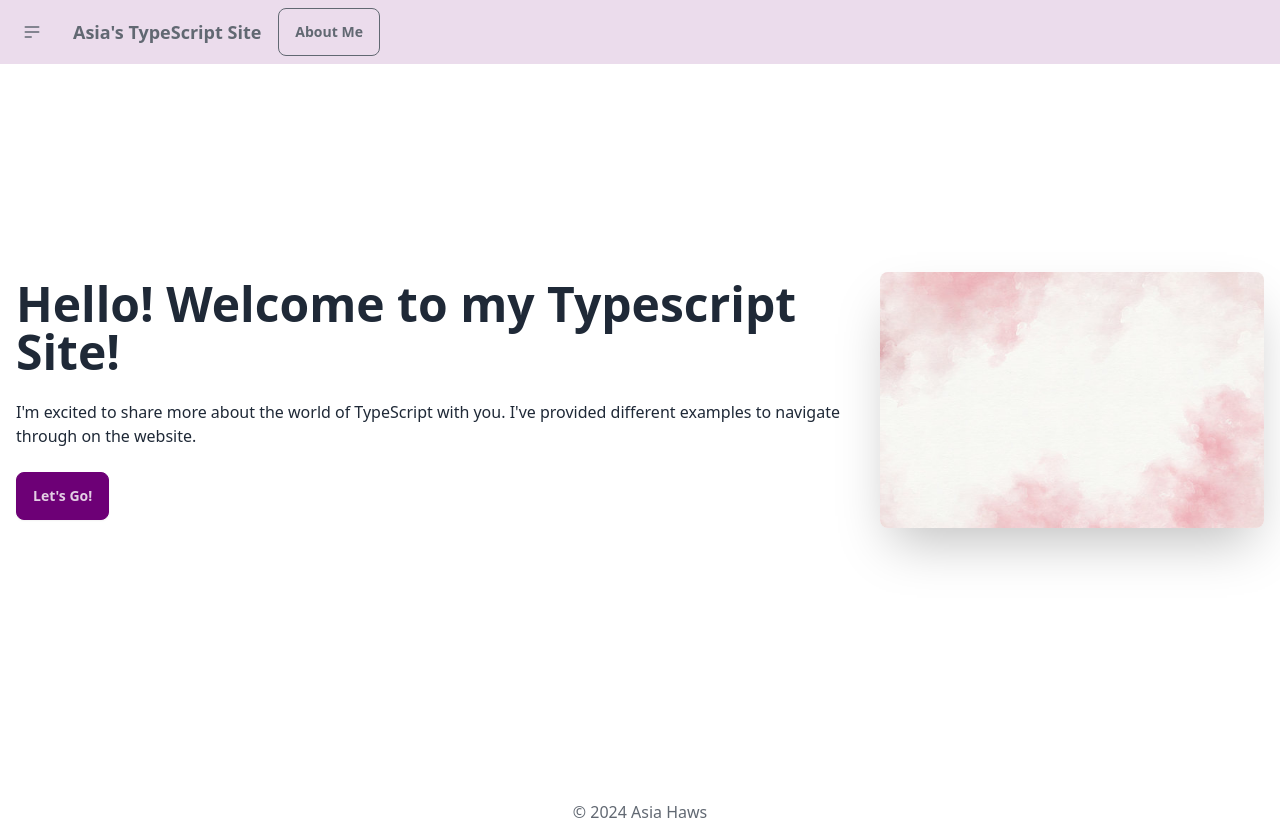
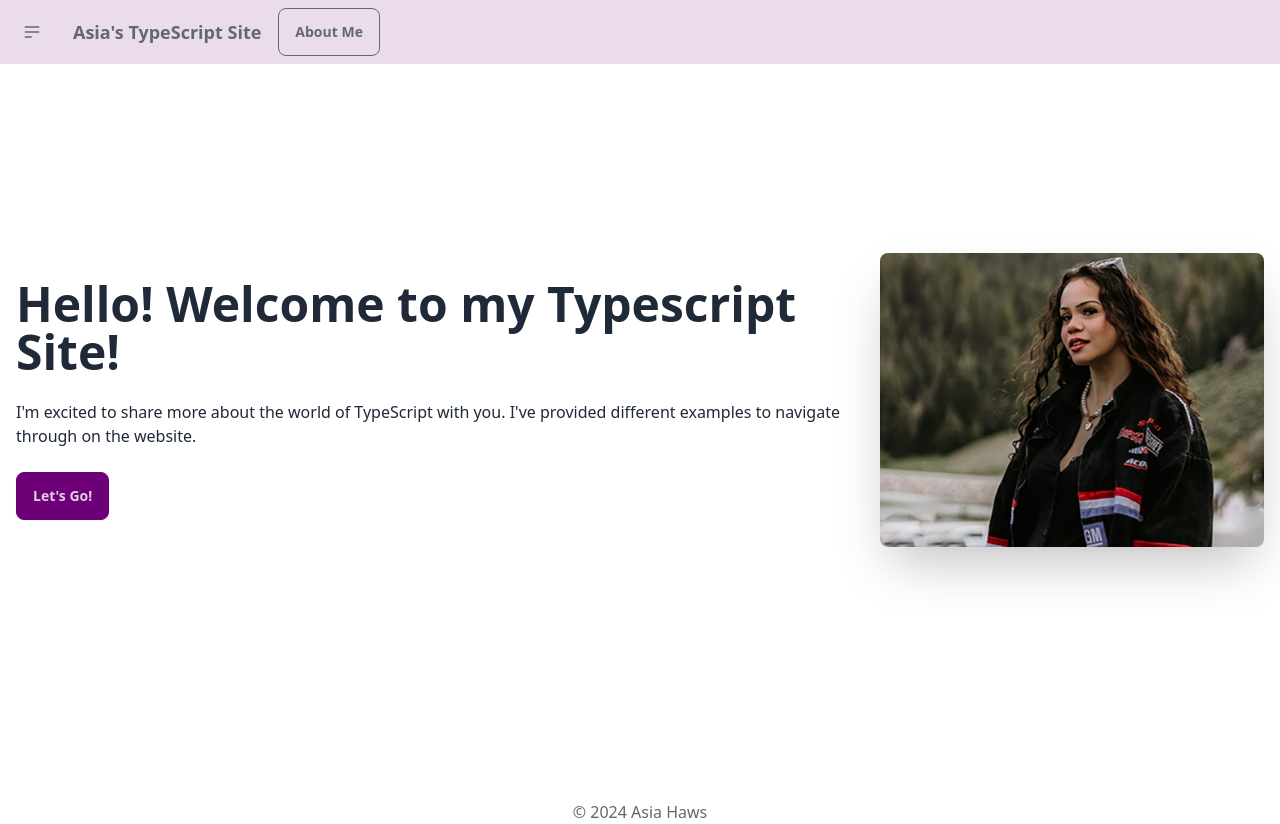
Before and after one commit to asiahaws1/dwdd2720, a website built with Vite: page src/index.html in a window 1280 px wide. Built offline with nearby package versions, Linux system fonts and the light colour scheme; files whose address does not match are found by name.

Commit message:
update iages

```diff
--- a/src/index.html
+++ b/src/index.html
@@ -54,7 +54,7 @@
       <div class="hero min-h-screen">
         <div class="hero-content flex-col lg:flex-row-reverse">
           <img
-            src="images/pink-clouds.png"
+            src="images/asia.png"
             class="max-w-sm rounded-lg shadow-2xl" />
           <div>
             <h1 class="text-5xl font-bold">Hello! Welcome to my Typescript Site!</h1>
```
Also changed, not shown: src/images/asia.JPG (added), src/images/asia.png (added).
